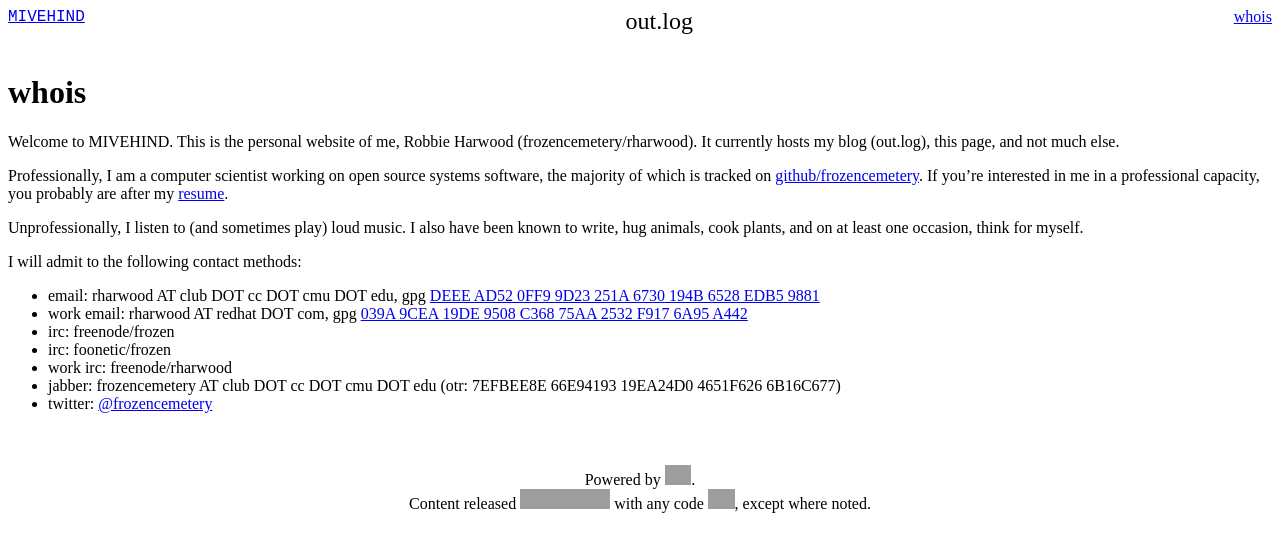
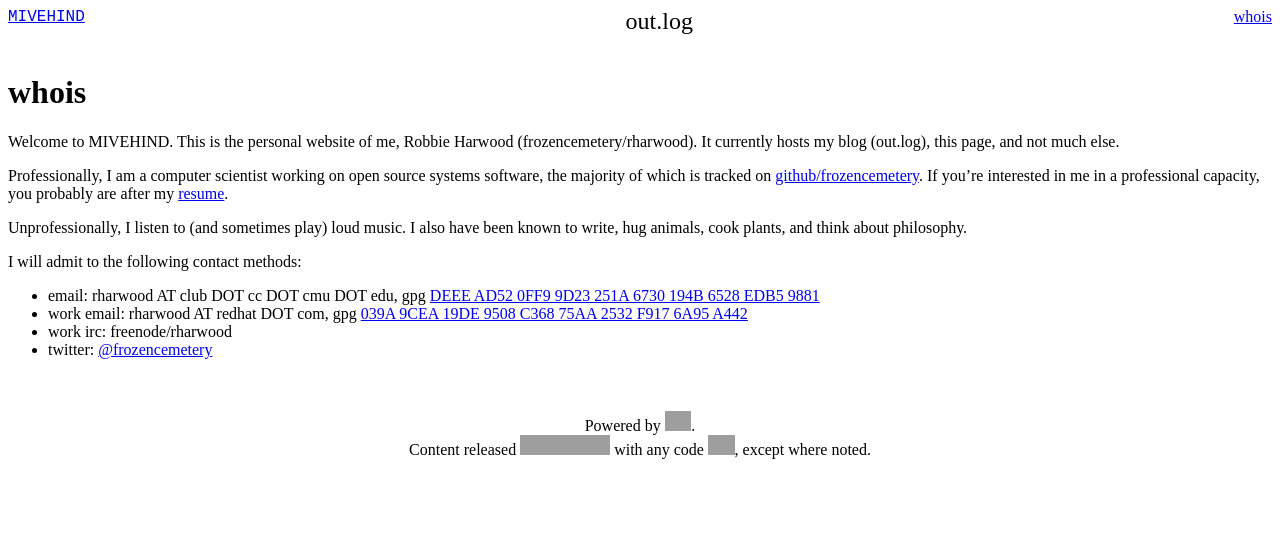
Before and after one commit to frozencemetery/mivehind.net, a Jekyll site: the page built from about.md, in a window 1280 px wide. Shown: the top 552 px of the page. Built offline with Jekyll 4.4.1, drawn with Linux system fonts in a browser that asks for light colours; Markdown is read by kramdown in place of the engine named in the settings; grey boxes are pictures that could not be loaded.

Commit message:
Update contact methods

```diff
--- a/about.md
+++ b/about.md
@@ -15,8 +15,7 @@ interested in me in a professional capacity, you probably are after my
 [resume](http://www.club.cc.cmu.edu/~rharwood/resume.pdf).
 
 Unprofessionally, I listen to (and sometimes play) loud music.  I also have
-been known to write, hug animals, cook plants, and on at least one occasion,
-think for myself.
+been known to write, hug animals, cook plants, and think about philosophy.
 
 I will admit to the following contact methods:
 
@@ -24,9 +23,5 @@ I will admit to the following contact methods:
   [DEEE AD52 0FF9 9D23 251A  6730 194B 6528 EDB5 9881](https://pgp.mit.edu/pks/lookup?op=vindex&search=0x194B6528EDB59881)
 - work email: rharwood AT redhat DOT com, gpg
   [039A 9CEA 19DE 9508 C368  75AA 2532 F917 6A95 A442](https://pgp.mit.edu/pks/lookup?op=vindex&search=0x2532F9176A95A442)
-- irc: freenode/frozen
-- irc: foonetic/frozen
 - work irc: freenode/rharwood
-- jabber: frozencemetery AT club DOT cc DOT cmu DOT edu (otr: 7EFBEE8E
-  66E94193 19EA24D0 4651F626 6B16C677)
 - twitter: [@frozencemetery](https://twitter.com/frozencemetery)
```
